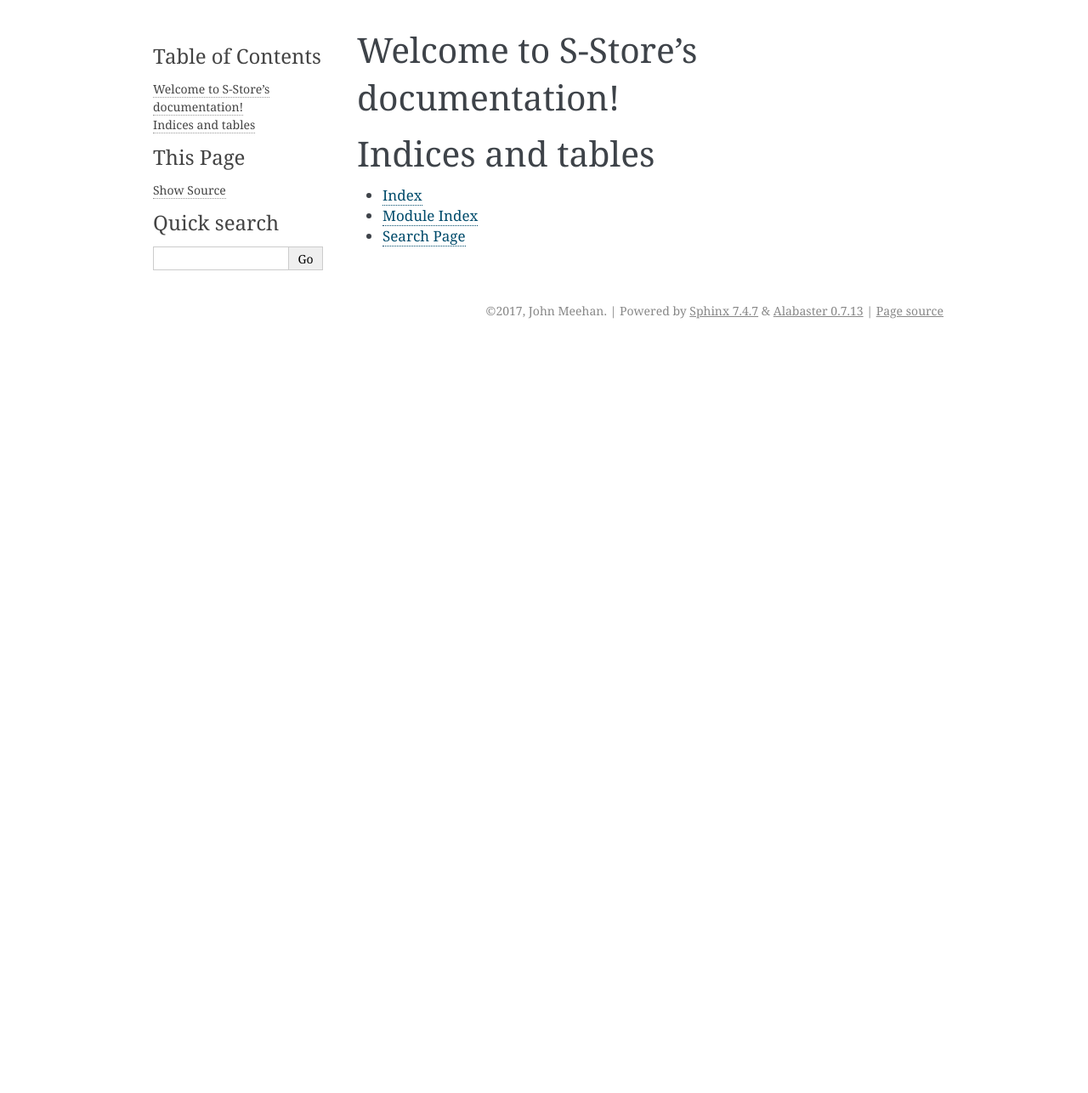
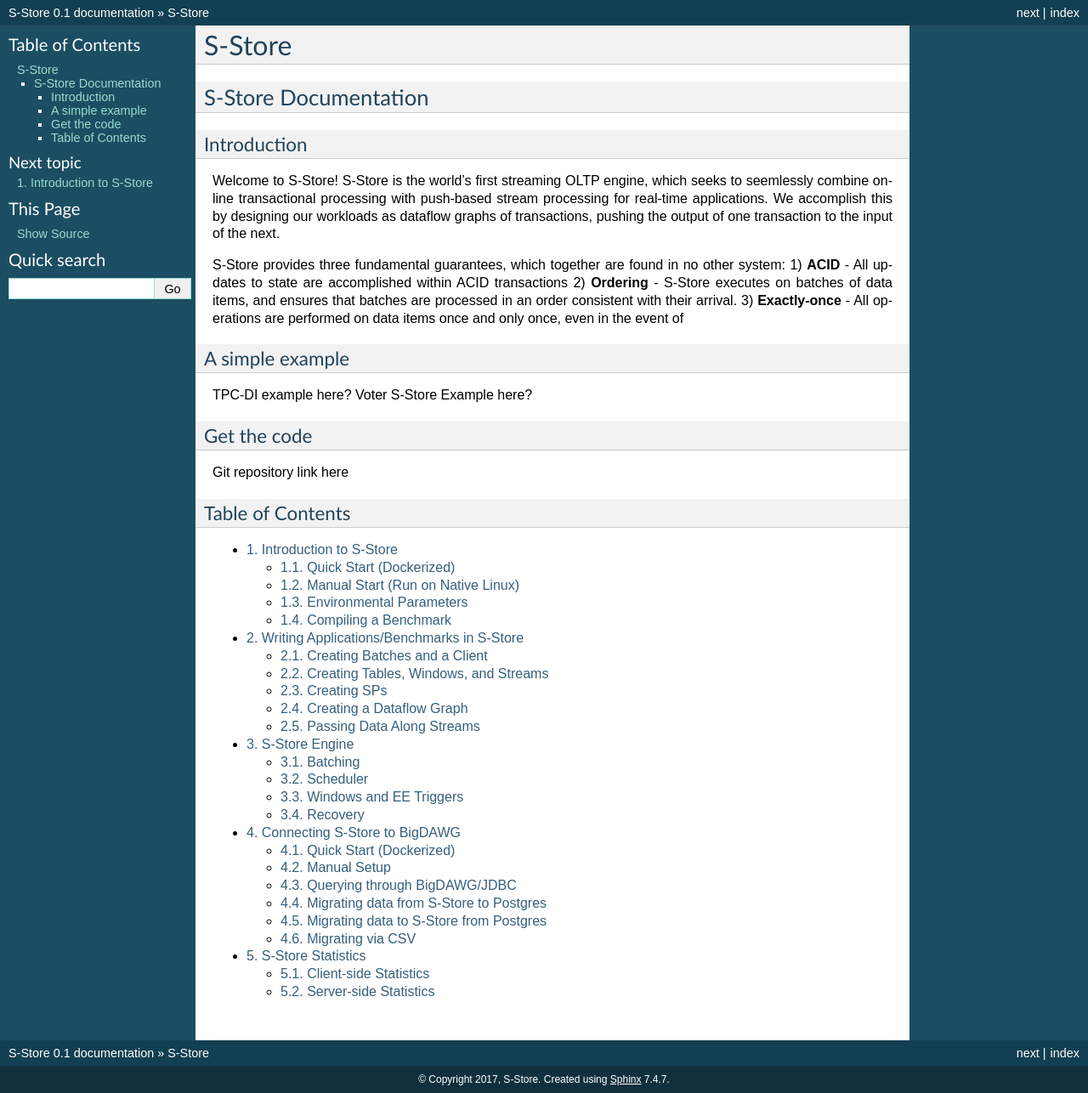
Before and after one commit to jmeehan16/sstore-doc, a Sphinx documentation site: the page built from source/index.rst, in a window 1280 px wide. Shown: the whole page at 85% size. Built offline with Sphinx 7.4.7, drawn with Linux system fonts in a browser that asks for light colours; before the commit the page ends 900 px from its top, so only the background shows below that.

Commit message:
added full documentation tree

```diff
--- /dev/null
+++ b/source/benchmarks.rst
@@ -0,0 +1,135 @@
+.. _benchmarks:
+
+****************************
+Writing Applications/Benchmarks in S-Store
+****************************
+
+The most common use of S-Store is the creation of applications, or benchmarks.  S-Store supports benchmarks with both streaming workloads and/or OLTP workloads.
+
+The benchmark creation process is very similar to that of H-Store.  To begin creating a benchmark, please follow the instructions in the H-Store documentation, linked here.  While the core benchmark pieces, such as the schema, stored procedures, project builder, and client are fundamentally the same, there are some important differences between an S-Store workload that features dataflow graphs and an H-Store OLTP workload.  These differences are listed below.
+
+Creating Batches and a Client
+-----------------------------
+
+In S-Store (and most streaming system), order of execution is extremely important.  Data must be processed in the order in which it arrives.  S-Store executes and orders its dataflow processing in terms of batches.  A batch can be considered a group of one or more tuples that should be executed as a single, atomic unit.  Each batch includes a batch_id, which is associated with the time at which the batch arrived.  These batch_ids are what ensure that incoming tuples are processed in order.  Batches are currently created on the client side, but the batch_ids are automatically assigned by the engine.
+
+Programming a client is very similar to the process described in the H-Store documentation, but with some key differences.  There are two primary methods of ingesting data from the client to the engine.  The first method, similar to H-Store, is to generate new tuples directly within the client.  This method is best when data is fabricated, as the input rate can easily be controlled at runtime.  The second method is to use the StreamGenerator tool (documented here) to simulate an incoming stream.
+
+The client consists of two major methods for repeatedly inserting new tuples into : the runLoop() method and the runOnce() method.   Within the runOnce() method, the user can define a segment of code that runs x times per second, where x is defined by the -Dclient.txnrate parameter at runtime for each client.  An example can be found below:
+
+.. code-block:: java
+
+	[example code for runOnce()]
+
+The runLoop() method runs as one would expect a loop to: as many times as possible, with no hesitation.  runLoop() is best used with the streamgenerator, as it automatically ingests tuples at whatever rate the streamgenerator is producing them.  The easiest way to code in such a way that both the runOnce() and runLoop() method can be used is to place all of the inner loop code within runOnce(), and then call runOnce() repeatedly from within runLoop(), like so:
+
+.. code-block:: java
+
+	[example code for runLoop()]
+
+As new tuples arrive, it is up to the client to group them into batches.  This is done by creating a String array with a size equal to the maximum number of tuples that you intend to send per batch.  In each iteration of the loop, the runOnce method takes in a new tuple and adds it to a batch.  When an entire batch is ready, that batch is submitted to the system by calling the client.initStream(Callback, ProcName, Tuples) method.  An example of this can be found below.
+
+.. code-block:: java
+
+	[example code for batching]
+
+runOnce()/runLoop() can easily be connected to the StreamGenerator using a clientSocket and BufferedInputStream, as shown below:
+
+.. code-block:: java
+
+	[example code for taking in an ingestion stream]
+
+
+Creating Tables, Windows, and Streams
+-------------------------------------
+
+As is the case in H-Store, application schemas are defined in a DDL file.  The DDL file must be named the same as your benchmark, followed by "-ddl.sql".
+
+There are three primary types of state in S-Store applications: Tables, Streams, and Windows.  All three types of state are defined as tables, and all three are fully recoverable.
+
+**Tables** constitute the primary "shared mutable state" of S-Store.  Any publicly writeable data (accessible to all OLTP or ad-hoc queries) should be defined in a table.  Creating tables is identical to both VoltDB and H-Store.  The table schema and any indexes are defined as in the example below:
+
+.. code-block:: sql
+
+	[example Table code]
+
+.. Note:: Partition keys for tables are defined in the ProjectBuilder class.
+
+**Streams** are the primary method of moving information from one stored procedure to another within a dataflow graph.  While the data is primarily passed through stored procedure arguments, it is important to also store the data in persistent streams as well for recovery purposes.  Streams are logically append and remove only.  For now, it is left to the application developer to prevent any updates to data items in a stream.  An example of a stream is shown below.
+
+.. code-block:: sql
+
+	[example Stream code]
+
+.. Note:: Automatic garbage collection on Streams is left to future functionality.  The application developer should ensure that expired data items within Streams are garbage collected once the tuples are no longer needed (i.e. once the downstream SP has committed).
+
+**Windows** hold a fixed quantity of
+
+
+Creating windows
+2 types - tuple-based and batch-based
+Create window on stream
+NOTE - windows are separate data structure
+Special columns - nullable
+Tuple-based - nothing special
+Batch-based - required ts column
+
+Creating SPs
+------------
+
+Explanation of what an SP is and how they relate to transactions
+
+Mandatory arguments
+Part_id - links to partitionNum
+VoltStream - all upstream data passes through VoltStream
+Extra_args - all other arguments that the procedure needs, passed as longs (?)
+
+Writing SQL statements
+
+Executing batches of SQL statements
+
+Return success code
+
+Border SPs vs downstream SPs - statistics on the client side
+
+Creating a Dataflow Graph
+-------------------------
+
+Like most streaming systems, the main method of programming a workload in S-Store is via dataflow graphs.  A dataflow graph in S-Store is a series of Stored Procedures which are connected via streams in a directed acyclic graph.
+
+[image of dataflow graph]
+[dataflow graph caption]
+
+Explain how a dataflow works by default
+Each SP triggers downstream SPs by default, even if no data is passed
+Batch ordering
+Exactly-once
+
+Describe how to program link stored procedures in a benchmark
+Name the dataflow graph
+Indicate next SP
+Indicate previous SP
+
+Missing functionalities
+Unable to fork a dataflow graph
+Unable to merge dataflow sources
+
+Passing Data Along Streams
+--------------------------
+
+Downstream SPs are triggered whether new data is passed or not
+
+Stream data is passed via arguments to SP, along with batch_id
+
+Two options:
+Pass data
+How to explicitly pass data
+Keep same batch ID
+Data needs to be inserted into a stream table
+Manual deletion of stream data (missing functionality: garbage collection)
+
+Don’t pass data
+Still use same batchID
+“NULL” tuple - define way of recognizing
+Developer’s job to manage null tuples
+Future functionality - option to skip null tuple SPs, management of NULL tuples
--- /dev/null
+++ b/source/bigdawg.rst
@@ -0,0 +1,23 @@
+.. _bigdawg:
+
+*****************************
+Connecting S-Store to BigDAWG
+*****************************
+
+Quick Start (Dockerized)
+------------------------
+
+Manual Setup
+------------
+
+Querying through BigDAWG/JDBC
+-----------------------------
+
+Migrating data from S-Store to Postgres
+---------------------------------------
+
+Migrating data to S-Store from Postgres
+---------------------------------------
+
+Migrating via CSV
+-----------------
--- a/source/conf.py
+++ b/source/conf.py
@@ -20,6 +20,8 @@
 # import sys
 # sys.path.insert(0, os.path.abspath('.'))
 
+import sys
+import os
 
 # -- General configuration ------------------------------------------------
 
@@ -30,7 +32,9 @@
 # Add any Sphinx extension module names here, as strings. They can be
 # extensions coming with Sphinx (named 'sphinx.ext.*') or your custom
 # ones.
-extensions = []
+extensions = [
+    'sphinx.ext.mathjax',
+]
 
 # Add any paths that contain templates here, relative to this directory.
 templates_path = ['_templates']
@@ -46,17 +50,17 @@ master_doc = 'index'
 
 # General information about the project.
 project = u'S-Store'
-copyright = u'2017, John Meehan'
-author = u'John Meehan'
+copyright = u'2017, S-Store'
+author = u'S-Store Developers'
 
 # The version info for the project you're documenting, acts as replacement for
 # |version| and |release|, also used in various other places throughout the
 # built documents.
 #
 # The short X.Y version.
-version = u'1.0'
+version = u'0.1'
 # The full version, including alpha/beta/rc tags.
-release = u'1.0'
+release = u'0.1'
 
 # The language for content autogenerated by Sphinx. Refer to documentation
 # for a list of supported languages.
@@ -68,13 +72,13 @@ language = None
 # List of patterns, relative to source directory, that match files and
 # directories to ignore when looking for source files.
 # This patterns also effect to html_static_path and html_extra_path
-exclude_patterns = []
+exclude_patterns = ['_build']
 
 # The name of the Pygments (syntax highlighting) style to use.
 pygments_style = 'sphinx'
 
 # If true, `todo` and `todoList` produce output, else they produce nothing.
-todo_include_todos = False
+todo_include_todos = True
 
 
 # -- Options for HTML output ----------------------------------------------
@@ -82,7 +86,7 @@ todo_include_todos = False
 # The theme to use for HTML and HTML Help pages.  See the documentation for
 # a list of builtin themes.
 #
-html_theme = 'alabaster'
+html_theme = 'default'
 
 # Theme options are theme-specific and customize the look and feel of a theme
 # further.  For a list of options available for each theme, see the
@@ -127,9 +131,10 @@ latex_elements = {
 #  author, documentclass [howto, manual, or own class]).
 latex_documents = [
     (master_doc, 'S-Store.tex', u'S-Store Documentation',
-     u'John Meehan', 'manual'),
+     u'S-Store Developers', 'manual'),
 ]
 
+latex_toplevel_sectioning = 'chapter'
 
 # -- Options for manual page output ---------------------------------------
 
@@ -157,10 +162,10 @@ texinfo_documents = [
 # -- Options for Epub output ----------------------------------------------
 
 # Bibliographic Dublin Core info.
-epub_title = project
-epub_author = author
-epub_publisher = author
-epub_copyright = copyright
+##epub_title = project
+##epub_author = author
+##epub_publisher = author
+##epub_copyright = copyright
 
 # The unique identifier of the text. This can be a ISBN number
 # or the project homepage.
@@ -172,4 +177,4 @@ epub_copyright = copyright
 # epub_uid = ''
 
 # A list of files that should not be packed into the epub file.
-epub_exclude_files = ['search.html']
+##epub_exclude_files = ['search.html']
--- /dev/null
+++ b/source/engine.rst
@@ -0,0 +1,17 @@
+.. _engine:
+
+**************
+S-Store Engine
+**************
+
+Batching
+--------
+
+Scheduler
+---------
+
+Windows and EE Triggers
+-----------------------
+
+Recovery
+--------
--- a/source/index.rst
+++ b/source/index.rst
@@ -3,18 +3,46 @@
    You can adapt this file completely to your liking, but it should at least
    contain the root `toctree` directive.
 
-Welcome to S-Store's documentation!
-===================================
+#######
+S-Store
+#######
+
+********************************
+S-Store Documentation
+********************************
+
+
+Introduction
+------------
+
+Welcome to S-Store! S-Store is the world's first streaming OLTP engine, which seeks to seemlessly combine online transactional processing with push-based stream processing for real-time applications.  We accomplish this by designing our workloads as dataflow graphs of transactions, pushing the output of one transaction to the input of the next.
+
+S-Store provides three fundamental guarantees, which together are found in no other system:
+1) **ACID** - All updates to state are accomplished within ACID transactions
+2) **Ordering** - S-Store executes on batches of data items, and ensures that batches are processed in an order consistent with their arrival.
+3) **Exactly-once** - All operations are performed on data items once and only once, even in the event of
+
+
+A simple example
+-----------------
+
+TPC-DI example here? Voter S-Store Example here?
+
+Get the code
+-------------
+
+Git repository link here
+
+
+Table of Contents
+-----------------
 
 .. toctree::
    :maxdepth: 2
-   :caption: Contents:
+   :numbered:
 
-
-
-Indices and tables
-==================
-
-* :ref:`genindex`
-* :ref:`modindex`
-* :ref:`search`
+   intro
+   benchmarks
+   engine
+   bigdawg
+   statistics
--- /dev/null
+++ b/source/intro.rst
@@ -0,0 +1,65 @@
+.. _intro:
+
+****************************
+Introduction to S-Store
+****************************
+
+Quick Start (Dockerized)
+------------------------
+
+# docker
+1.Command to build the s-store image.
+Change to the directory containing s-store Dockerfile, and run the fllowing command which install all necessary packages, and compile s-store and prepare the benchmark votersstoreexample by default.
+
+.. code-block:: bash
+
+	docker build -t s-store ./
+
+2.Command to run s-store image, this command will run the benchmark votersstoreexample and show statistics of the votersstoreexample
+
+.. code-block:: bash
+
+	docker run s-store
+
+3.Command to run s-store image with specified benchmark in a non-interactive way
+
+.. code-block:: bash
+
+	docker run s-store /bin/bash -c "service ssh restart && ant sstore-prepare -Dproject={BENCHMARK} && ant sstore-benchmark -Dproject={BENCHMARK}"
+
+4.Command to run s-store in an interactive way
+Open a new terminal:
+
+.. code-block:: bash
+
+	docker run -it s-store /bin/bash
+	service ssh restart && ant sstore-prepare -Dproject={BENCHMARK} && ant sstore-benchmark-console -Dproject={BENCHMARK}
+
+Open another terminal. Containers' id can be obtained using command 5
+
+.. code-block:: bash
+
+	docker exec -it {CONTAINER-ID} ./sstore {BENCHMARK}
+
+5. Some userful commands you might want to use:
+List all images and detailed information:
+
+.. code-block:: bash
+
+	docker images
+
+Check active and inactive containers and obtain containers'id:
+
+.. code-block:: bash
+
+	docker ps -a
+
+
+Manual Start (Run on Native Linux)
+----------------------------------
+
+Environmental Parameters
+------------------------
+
+Compiling a Benchmark
+---------------------
--- /dev/null
+++ b/source/statistics.rst
@@ -0,0 +1,11 @@
+.. _statistics:
+
+******************
+S-Store Statistics
+******************
+
+Client-side Statistics
+----------------------
+
+Server-side Statistics
+----------------------
```
